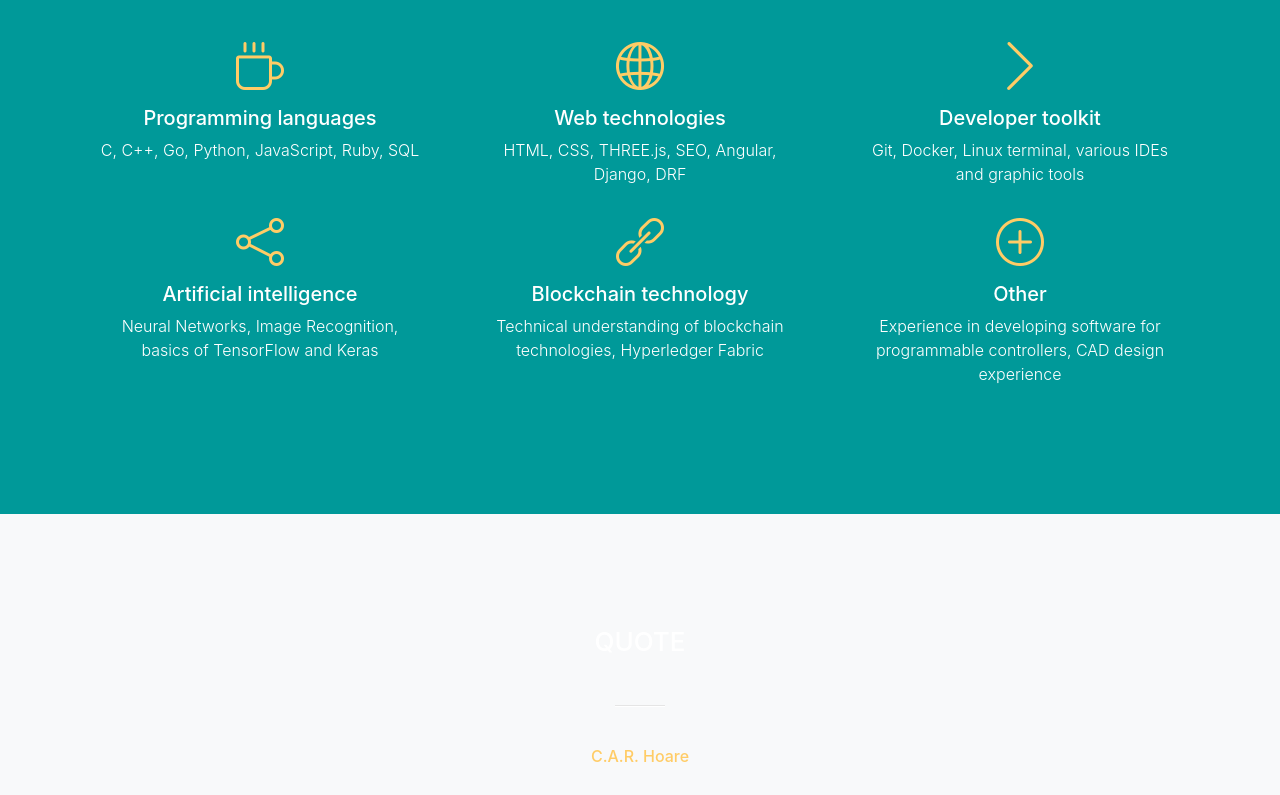
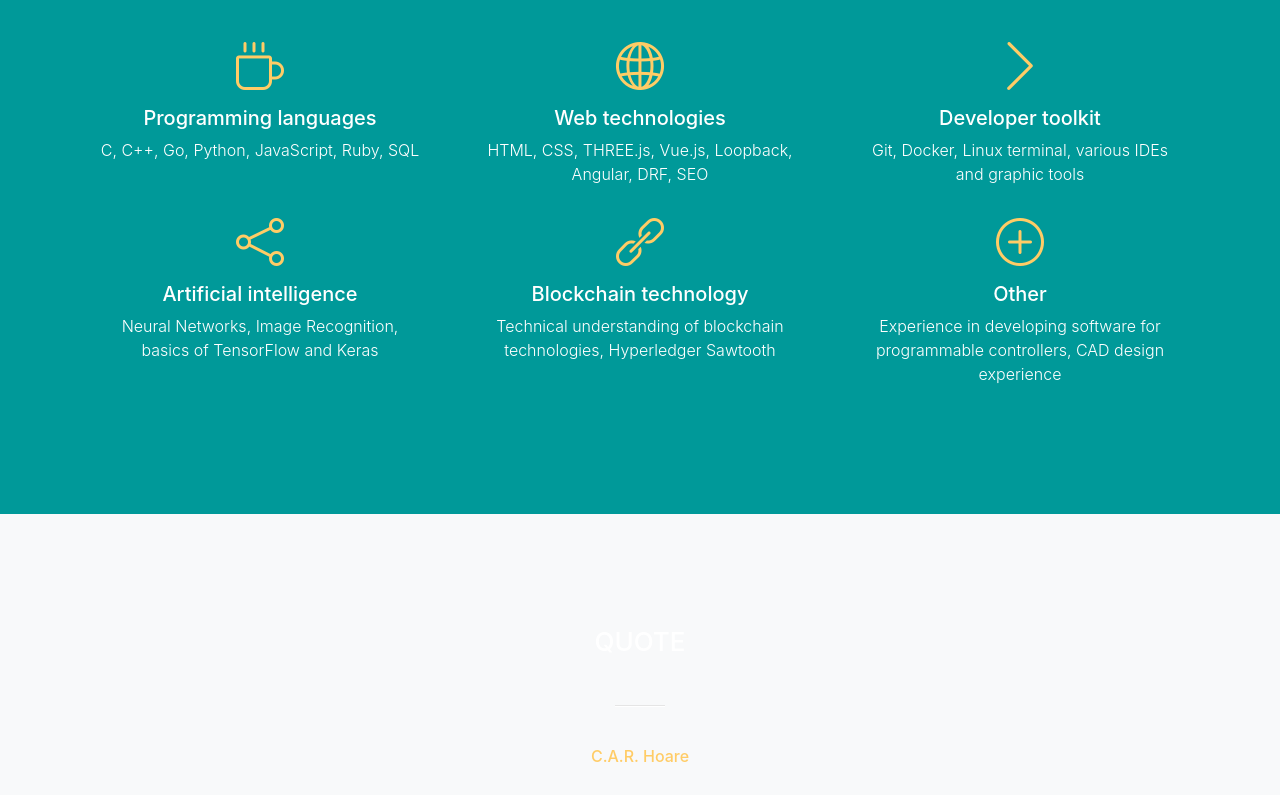
Before and after one commit to dslavkodev/dslavkodev.github.io, a website with bundled scripts: page index.html in a window 1280 px wide. Shown: the part 3042-3837 px from the top of the page. Built offline with nearby package versions, Linux system fonts and the light colour scheme; a web font is replaced by a local one.

Commit message:
Update index.html

```diff
--- a/index.html
+++ b/index.html
@@ -216,7 +216,7 @@
                   <i class="icon-globe m-auto text-primary"></i>
                 </div>
                 <h3>Web technologies</h3>
-                <p class="lead mb-0">HTML, CSS, THREE.js, SEO, Angular, Django, DRF</p>
+                <p class="lead mb-0">HTML, CSS, THREE.js, Vue.js, Loopback, Angular, DRF, SEO</p>
               </div>
             </div>
             <div class="col-lg-4">
@@ -248,7 +248,7 @@
                   <i class="icon-link m-auto text-primary"></i>
                 </div>
                 <h3>Blockchain technology</h3>
-                <p class="lead mb-0">Technical understanding of blockchain technologies, Hyperledger Fabric</p>
+                <p class="lead mb-0">Technical understanding of blockchain technologies, Hyperledger Sawtooth</p>
               </div>
             </div>
             <div class="col-lg-4">
```
